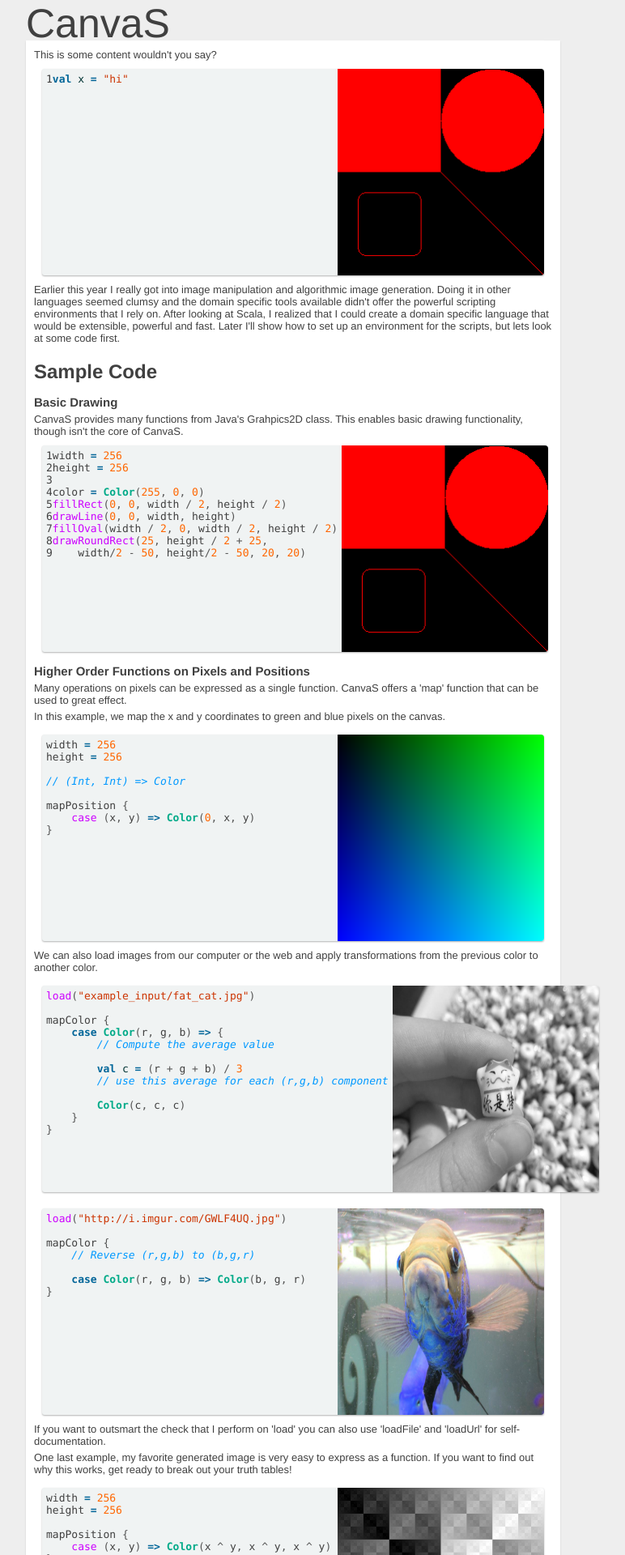
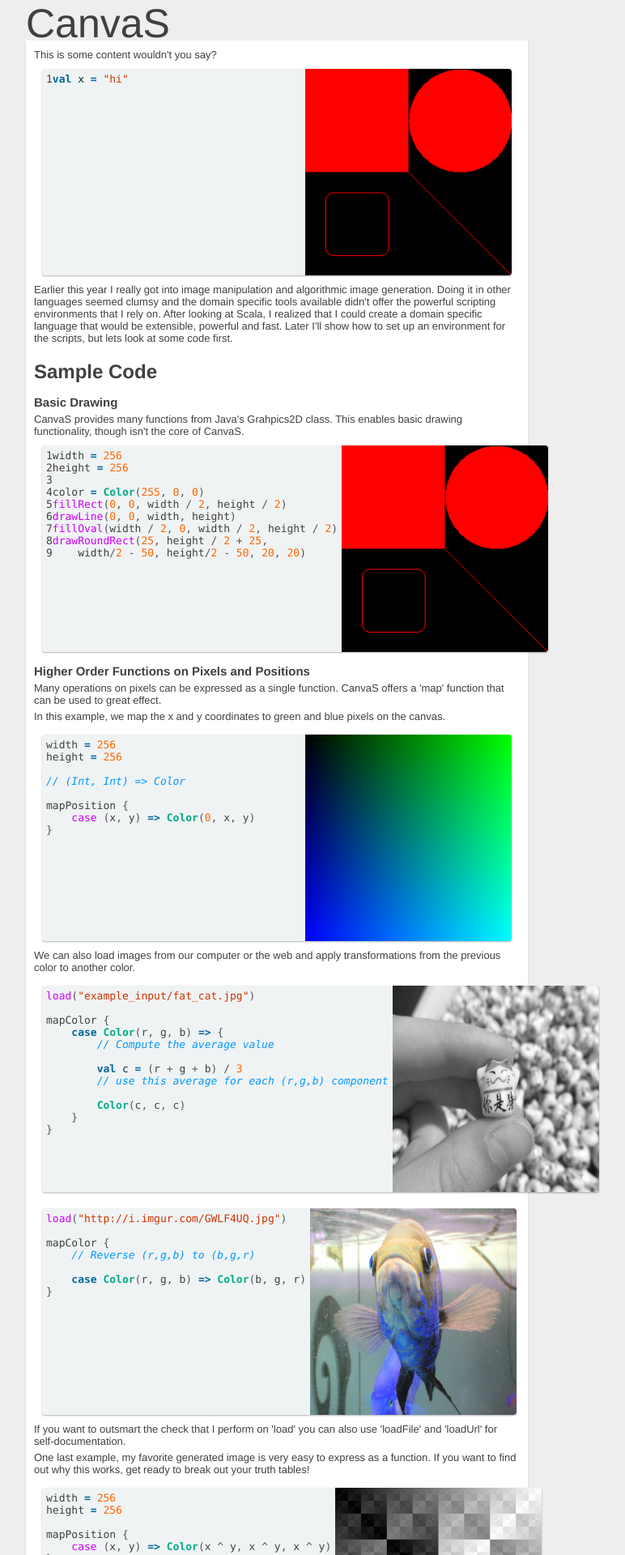
Before and after one commit to TyOverby/CanvaS, a Jekyll site: the page built from index.html, in a window 1280 px wide. Shown: the top 1920 px of the page at 81% size, without its empty margins (288-1060 px from the left). Built offline with Jekyll 4.4.1, drawn with Linux system fonts in a browser that asks for light colours.

Commit message:
automated push

```diff
--- a/_layouts/main.html
+++ b/_layouts/main.html
@@ -4,7 +4,7 @@
         <div id="header">
             {{ page.title }} <small>{{ site.tagline }}</small>
         </div>
-        <div id="wrapper"  style="width:50%; margin-left:25%">
+        <div id="wrapper"  style="margin-left:25%">
 
             {{ content }}
         </div>
```
